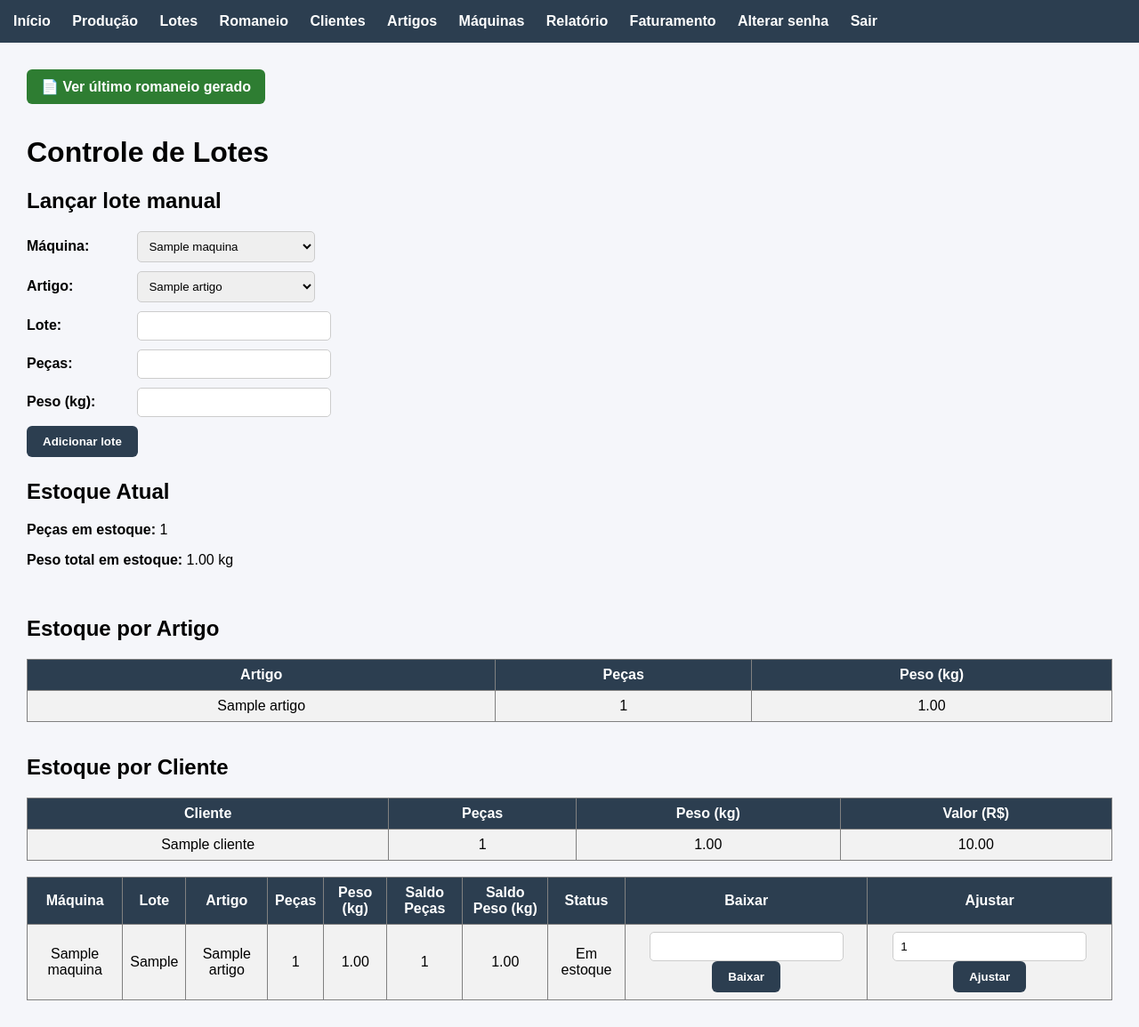
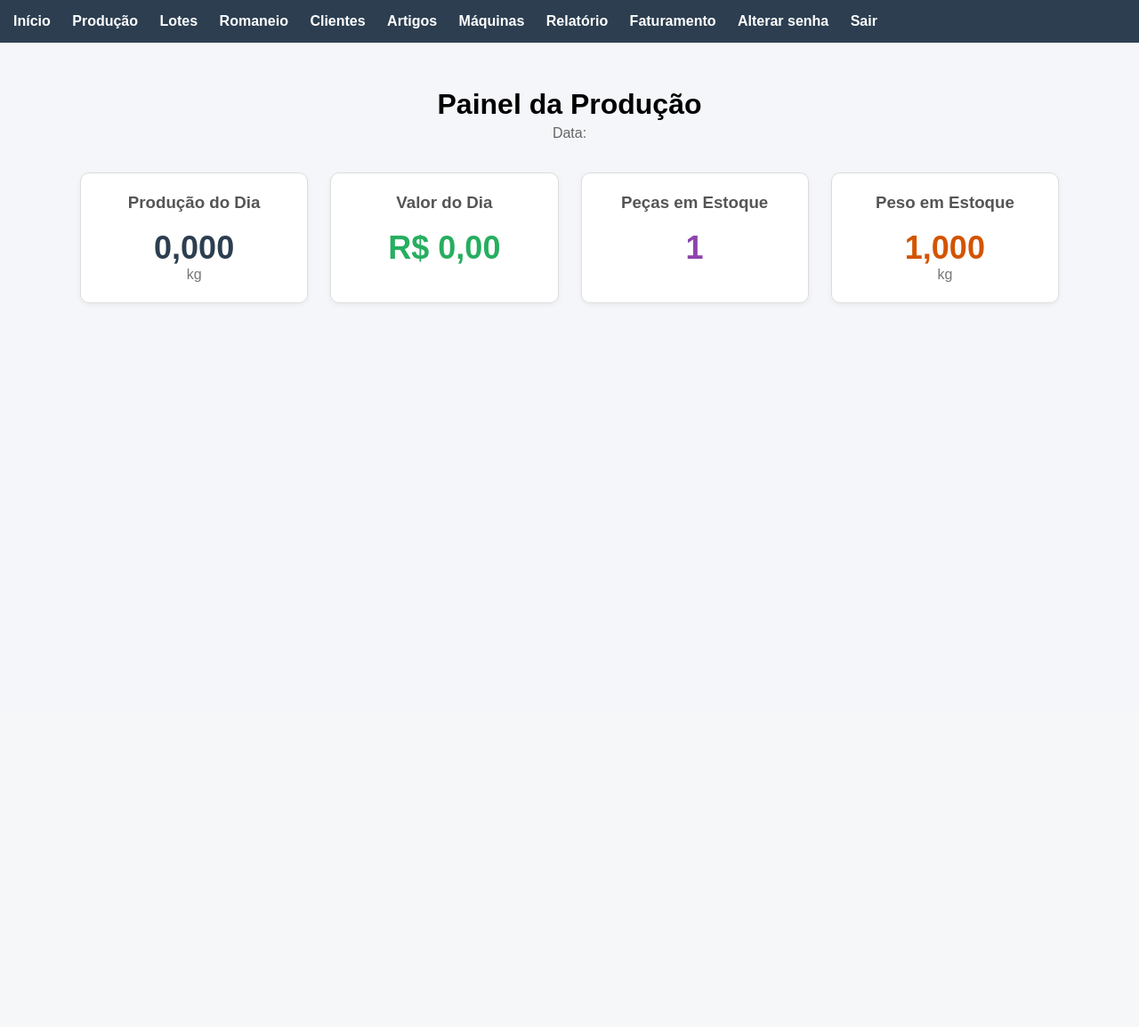
Before and after one commit to dmtextil/dmtextil, a FastAPI app: page /lotes in a window 1280 px wide. Shown: the whole page at 89% size. After the commit the page ends 341 px from the top, so only its background shows below. Run offline with FastAPI, Linux system fonts and the light colour scheme; the visitor is signed in with stand-in values (Sample User, id 1); tables that the repository leaves empty hold one stand-in row (values such as "Sample post").

Commit message:
Formatacao BR de moeda e peso

```diff
--- a/app/main.py
+++ b/app/main.py
@@ -46,18 +46,22 @@ app.add_middleware(
 )
 templates = Jinja2Templates(directory="templates")
 
-def formatar_moeda(valor):
-    if valor is None:
-        return "R$ 0,00"
+def formatar_moeda_br(valor):
+    try:
+        valor = float(valor or 0)
+    except:
+        valor = 0.0
     return f"R$ {valor:,.2f}".replace(",", "X").replace(".", ",").replace("X", ".")
 
-def formatar_peso(valor):
-    if valor is None:
-        return "0,000"
+def formatar_peso_br(valor):
+    try:
+        valor = float(valor or 0)
+    except:
+        valor = 0.0
     return f"{valor:,.3f}".replace(",", "X").replace(".", ",").replace("X", ".")
 
-templates.env.filters["moeda"] = formatar_moeda
-templates.env.filters["peso"] = formatar_peso
+templates.env.filters["moeda_br"] = formatar_moeda_br
+templates.env.filters["peso_br"] = formatar_peso_br
 
 def verificar_login(request: Request):
     usuario = request.session.get("usuario")
--- a/templates/lotes.html
+++ b/templates/lotes.html
@@ -2,183 +2,117 @@
 
 {% block conteudo %}
 
-<a href="/romaneio" style="
-    display:inline-block;
-    padding:10px 16px;
-    background:#2e7d32;
-    color:white;
-    text-decoration:none;
-    border-radius:6px;
+<div style="max-width:1100px; margin:0 auto;">
+
+    <h1 style="text-align:center; margin-bottom:5px;">
+        Painel da Produção
+    </h1>
+
+    <p style="text-align:center; color:#666; margin-top:0;">
+        Data: <strong>{{ data_hoje }}</strong>
+    </p>
+
+    <div style="
+        display:grid;
+        grid-template-columns: repeat(auto-fit, minmax(220px, 1fr));
+        gap:25px;
+        margin-top:35px;
+    ">
+
+        <div style="
+            background:white;
+            border:1px solid #ddd;
+            border-radius:10px;
+            padding:22px;
+            text-align:center;
+            box-shadow:0 2px 6px rgba(0,0,0,0.05);
+        ">
+            <h3 style="margin-top:0; color:#555;">
+                Produção do Dia
+            </h3>
+
+            <div style="
+                font-size:36px;
                 font-weight:bold;
-    margin-bottom:15px;
+                color:#2c3e50;
+                margin-top:10px;
             ">
-    📄 Ver último romaneio gerado
-</a>
-
-<h1>Controle de Lotes</h1>
-
-<h2>Lançar lote manual</h2>
-
-<form method="post" action="/lotes/manual" style="margin-bottom:25px;">
-
-    <div style="margin-bottom:10px;">
-        <label>Máquina:</label>
-        <select name="maquina_id" required>
-            {% for maquina in maquinas %}
-                <option value="{{ maquina.id }}">{{ maquina.nome }}</option>
-            {% endfor %}
-        </select>
+                {{ (total_dia or 0)|peso_br }}
             </div>
 
-    <div style="margin-bottom:10px;">
-        <label>Artigo:</label>
-        <select name="artigo_id" required>
-            {% for artigo in artigos %}
-                <option value="{{ artigo.id }}">{{ artigo.nome }}</option>
-            {% endfor %}
-        </select>
+            <div style="color:#777;">kg</div>
         </div>
 
-    <div style="margin-bottom:10px;">
-        <label>Lote:</label>
-        <input type="text" name="lote" maxlength="20" required>
+        <div style="
+            background:white;
+            border:1px solid #ddd;
+            border-radius:10px;
+            padding:22px;
+            text-align:center;
+            box-shadow:0 2px 6px rgba(0,0,0,0.05);
+        ">
+            <h3 style="margin-top:0; color:#555;">
+                Valor do Dia
+            </h3>
+
+            <div style="
+                font-size:36px;
+                font-weight:bold;
+                color:#27ae60;
+                margin-top:10px;
+            ">
+                {{ (valor_total_dia or 0)|moeda_br }}
+            </div>
         </div>
 
-    <div style="margin-bottom:10px;">
-        <label>Peças:</label>
-        <input type="number" name="pecas" min="1" required>
+        <div style="
+            background:white;
+            border:1px solid #ddd;
+            border-radius:10px;
+            padding:22px;
+            text-align:center;
+            box-shadow:0 2px 6px rgba(0,0,0,0.05);
+        ">
+            <h3 style="margin-top:0; color:#555;">
+                Peças em Estoque
+            </h3>
+
+            <div style="
+                font-size:36px;
+                font-weight:bold;
+                color:#8e44ad;
+                margin-top:10px;
+            ">
+                {{ total_pecas }}
+            </div>
         </div>
 
-    <div style="margin-bottom:10px;">
-        <label>Peso (kg):</label>
-        <input type="text" name="peso" required>
+        <div style="
+            background:white;
+            border:1px solid #ddd;
+            border-radius:10px;
+            padding:22px;
+            text-align:center;
+            box-shadow:0 2px 6px rgba(0,0,0,0.05);
+        ">
+            <h3 style="margin-top:0; color:#555;">
+                Peso em Estoque
+            </h3>
+
+            <div style="
+                font-size:36px;
+                font-weight:bold;
+                color:#d35400;
+                margin-top:10px;
+            ">
+                {{ (total_peso or 0)|peso_br }}
             </div>
 
-    <button type="submit">Adicionar lote</button>
-</form>
+            <div style="color:#777;">kg</div>
+        </div>
 
-<h2>Estoque Atual</h2>
+    </div>
 
-<p><strong>Peças em estoque:</strong> {{ total_pecas }}</p>
-
-<p><strong>Peso total em estoque:</strong>
-{{ "%.2f"|format((total_peso or 0)|float) }} kg
-</p>
-
-<br>
-
-<h2>Estoque por Artigo</h2>
-
-<table border="1" cellpadding="8">
-
-<tr>
-<th>Artigo</th>
-<th>Peças</th>
-<th>Peso (kg)</th>
-</tr>
-
-{% for artigo, dados in estoque_artigos.items() %}
-<tr>
-<td>{{ artigo }}</td>
-<td>{{ dados.pecas }}</td>
-<td>{{ "%.2f"|format((dados.peso or 0)|float) }}</td>
-</tr>
-{% endfor %}
-
-</table>
-
-<br>
-
-<h2>Estoque por Cliente</h2>
-
-<table border="1" cellpadding="8">
-<tr>
-    <th>Cliente</th>
-    <th>Peças</th>
-    <th>Peso (kg)</th>
-    <th>Valor (R$)</th>
-</tr>
-
-{% for cliente, dados in estoque_clientes.items() %}
-<tr>
-    <td>{{ cliente }}</td>
-    <td>{{ dados.pecas }}</td>
-    <td>{{ "%.2f"|format((dados.peso or 0)|float) }}</td>
-    <td>{{ "%.2f"|format((dados.valor or 0)|float) }}</td>
-</tr>
-{% endfor %}
-
-</table>
-
-<br>
-
-<table border="1" cellpadding="8">
-
-<tr>
-    <th>Máquina</th>
-    <th>Lote</th>
-    <th>Artigo</th>
-    <th>Peças</th>
-    <th>Peso (kg)</th>
-    <th>Saldo Peças</th>
-    <th>Saldo Peso (kg)</th>
-    <th>Status</th>
-    <th>Baixar</th>
-    <th>Ajustar</th>
-</tr>
-
-{% for producao in producoes %}
-
-<tr>
-    <td>{{ producao.maquina_nome }}</td>
-    <td>{{ producao.lote }}</td>
-    <td>{{ producao.artigo_nome }}</td>
-    <td>{{ producao.pecas }}</td>
-    <td>{{ "%.2f"|format((producao.peso or 0)|float) }}</td>
-    <td>{{ producao.saldo_pecas }}</td>
-    <td>{{ "%.2f"|format((producao.saldo_peso or 0)|float) }}</td>
-
-    <td>
-    {{ producao.status }}
-    </td>
-
-    <!-- BAIXAR LOTE -->
-    <td>
-        <form method="post" action="/baixar_lote">
-           <input type="hidden" name="maquina_nome" value="{{ producao.maquina_nome }}">
-           <input type="hidden" name="artigo_nome" value="{{ producao.artigo_nome }}">
-           <input type="hidden" name="lote" value="{{ producao.lote }}">
-
-           <input type="number" name="pecas"
-                  min="1"
-                  max="{{ producao.saldo_pecas }}"
-                  required>
-
-           <button type="submit">Baixar</button>
-        </form>
-    </td>
-
-    <!-- AJUSTE MANUAL -->
-    <td>
-       <form method="post" action="/ajustar_lote">
-           <input type="hidden" name="maquina_nome" value="{{ producao.maquina_nome }}">
-           <input type="hidden" name="artigo_nome" value="{{ producao.artigo_nome }}">
-           <input type="hidden" name="lote" value="{{ producao.lote }}">
-
-           <input type="number"
-                  name="novo_saldo"
-                  min="0"
-                  value="{{ producao.saldo_pecas }}"
-                  style="width:70px;">
-
-           <button type="submit">Ajustar</button>
-       </form>
-    </td>
-
-</tr>
-
-{% endfor %}
-
-</table>
+</div>
 
 {% endblock %}
--- a/templates/romaneio.html
+++ b/templates/romaneio.html
@@ -252,8 +252,8 @@
         </tr>
         <tr>
             <td>{{ total_pecas }}</td>
-            <td>{{ "%.2f"|format((total_peso or 0)|float) }}</td>
-            <td>{{ "%.2f"|format((valor_total or 0)|float) }}</td>
+            <td>{{ (total_peso or 0)|peso_br }}</td>
+            <td>{{ (valor_total or 0)|moeda_br }}</td>
         </tr>
     </table>
 
```
Also changed, not shown: templates/faturamento.html (+15 -23 lines), templates/index.html (+3 -7 lines), templates/producao.html (+10 -10 lines), templates/relatorio.html (+14 -14 lines). Lines whose indentation alone changed are shown as unchanged.
